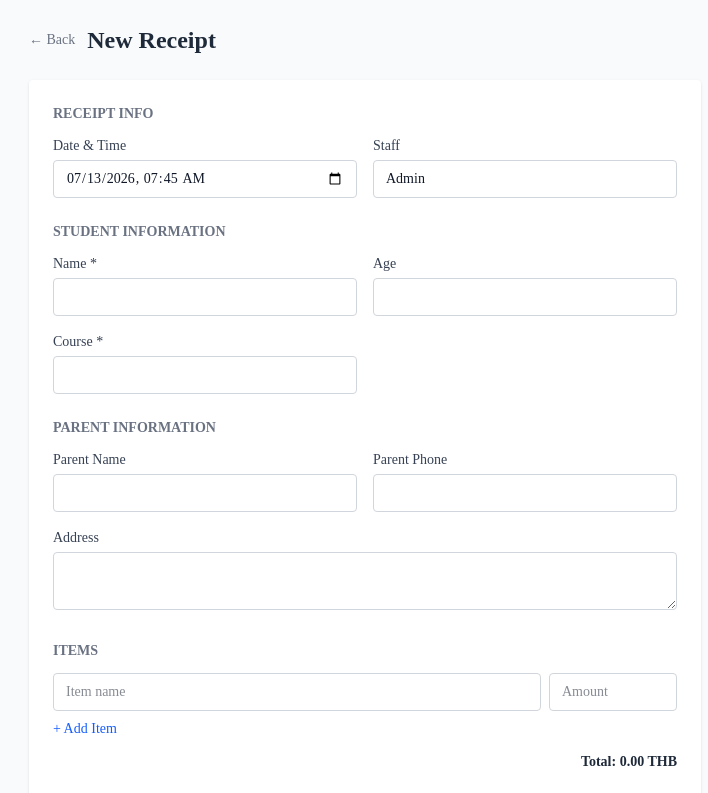
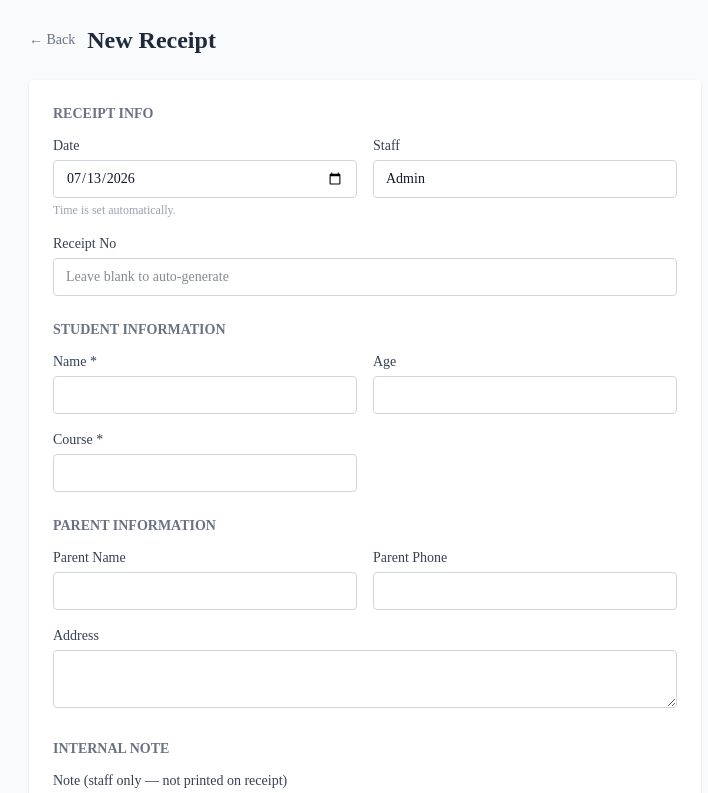
Before and after one commit to servicetheofficium/knc-receipt, a Next.js app: page /receipts/new in a window 1280 px wide. Shown: the top 793 px of the page, without its empty margins (275-983 px from the left). Built offline with nearby package versions, Linux system fonts and the light colour scheme; no server answers.

Commit message:
update for receipt and add CSV

```diff
--- a/app/receipts/[id]/edit/page.tsx
+++ b/app/receipts/[id]/edit/page.tsx
@@ -4,14 +4,23 @@ import { useEffect, useState } from "react";
 import { useParams, useRouter } from "next/navigation";
 import { supabase, Receipt, ReceiptItem } from "@/lib/supabase";
 
+function toDateInputValue(d: Date) {
+  const yr = d.getFullYear();
+  const mo = String(d.getMonth() + 1).padStart(2, "0");
+  const da = String(d.getDate()).padStart(2, "0");
+  return `${yr}-${mo}-${da}`;
+}
+
 export default function EditReceiptPage() {
   const { id } = useParams<{ id: string }>();
   const router = useRouter();
   const [loading, setLoading] = useState(true);
   const [saving, setSaving] = useState(false);
+  const [originalTime, setOriginalTime] = useState({ h: 0, m: 0, s: 0 });
 
   const [form, setForm] = useState({
     date: "",
+    receipt_no: "",
     staff: "",
     student_name: "",
     age: 0,
@@ -19,6 +28,7 @@ export default function EditReceiptPage() {
     parent_name: "",
     parent_phone: "",
     parent_address: "",
+    note: "",
     payment_method: "Cash",
     paid_amount: 0,
   });
@@ -29,8 +39,11 @@ export default function EditReceiptPage() {
       const { data } = await supabase.from("receipts").select("*").eq("id", id).single();
       if (data) {
         const r = data as Receipt;
+        const d = new Date(r.date);
+        setOriginalTime({ h: d.getHours(), m: d.getMinutes(), s: d.getSeconds() });
         setForm({
-          date: new Date(r.date).toISOString().slice(0, 16),
+          date: toDateInputValue(d),
+          receipt_no: r.receipt_no,
           staff: r.staff,
           student_name: r.student_name,
           age: r.age ?? 0,
@@ -38,6 +51,7 @@ export default function EditReceiptPage() {
           parent_name: r.parent_name ?? "",
           parent_phone: r.parent_phone ?? "",
           parent_address: r.parent_address ?? "",
+          note: r.note ?? "",
           payment_method: r.payment_method,
           paid_amount: r.paid_amount,
         });
@@ -75,12 +89,17 @@ export default function EditReceiptPage() {
     e.preventDefault();
     setSaving(true);
 
+    const [y, m, d] = form.date.split("-").map(Number);
+    const combinedDate = new Date(y, m - 1, d, originalTime.h, originalTime.m, originalTime.s);
+
     const { error } = await supabase
       .from("receipts")
       .update({
         ...form,
-        date: new Date(form.date).toISOString(),
+        receipt_no: form.receipt_no.trim(),
+        date: combinedDate.toISOString(),
         age: form.age ? Number(form.age) : null,
+        note: form.note || null,
         items,
         total,
         paid_amount: Number(form.paid_amount),
@@ -117,12 +136,19 @@ export default function EditReceiptPage() {
             <h2 className="text-sm font-semibold text-gray-500 uppercase mb-3">Receipt Info</h2>
             <div className="grid grid-cols-1 sm:grid-cols-2 gap-4">
               <div>
-                <label className="block text-sm font-medium text-gray-700 mb-1">Date & Time</label>
-                <input type="datetime-local" value={form.date} onChange={(e) => updateField("date", e.target.value)} required className={inputClass} />
+                <label className="block text-sm font-medium text-gray-700 mb-1">Date</label>
+                <input type="date" value={form.date} onChange={(e) => updateField("date", e.target.value)} required className={inputClass} />
+                <p className="mt-1 text-xs text-gray-400">
+                  Time: {String(originalTime.h).padStart(2, "0")}:{String(originalTime.m).padStart(2, "0")} (unchanged)
+                </p>
               </div>
               <div>
                 <label className="block text-sm font-medium text-gray-700 mb-1">Staff</label>
                 <input type="text" value={form.staff} onChange={(e) => updateField("staff", e.target.value)} required className={inputClass} />
+              </div>
+              <div className="col-span-1 sm:col-span-2">
+                <label className="block text-sm font-medium text-gray-700 mb-1">Receipt No</label>
+                <input type="text" value={form.receipt_no} onChange={(e) => updateField("receipt_no", e.target.value)} required className={inputClass} />
               </div>
             </div>
           </section>
@@ -162,6 +188,15 @@ export default function EditReceiptPage() {
                 <label className="block text-sm font-medium text-gray-700 mb-1">Address</label>
                 <textarea value={form.parent_address} onChange={(e) => updateField("parent_address", e.target.value)} rows={2} className={inputClass} />
               </div>
+            </div>
+          </section>
+
+          {/* Internal Note */}
+          <section>
+            <h2 className="text-sm font-semibold text-gray-500 uppercase mb-3">Internal Note</h2>
+            <div>
+              <label className="block text-sm font-medium text-gray-700 mb-1">Note (staff only — not printed on receipt)</label>
+              <textarea value={form.note} onChange={(e) => updateField("note", e.target.value)} rows={2} placeholder="e.g. Received by Admin John" className={inputClass} />
             </div>
           </section>
 
--- a/app/receipts/new/page.tsx
+++ b/app/receipts/new/page.tsx
@@ -6,12 +6,20 @@ import { supabase, ReceiptItem } from "@/lib/supabase";
 
 const defaultItems: ReceiptItem[] = [{ name: "", amount: 0 }];
 
+function toDateInputValue(d: Date) {
+  const yr = d.getFullYear();
+  const mo = String(d.getMonth() + 1).padStart(2, "0");
+  const da = String(d.getDate()).padStart(2, "0");
+  return `${yr}-${mo}-${da}`;
+}
+
 export default function NewReceiptPage() {
   const router = useRouter();
   const [saving, setSaving] = useState(false);
 
   const [form, setForm] = useState({
-    date: new Date().toISOString().slice(0, 16),
+    date: toDateInputValue(new Date()),
+    receipt_no: "",
     staff: "Admin",
     student_name: "",
     age: "",
@@ -19,6 +27,7 @@ export default function NewReceiptPage() {
     parent_name: "",
     parent_phone: "",
     parent_address: "",
+    note: "",
     payment_method: "Cash",
     paid_amount: 0,
   });
@@ -52,15 +61,24 @@ export default function NewReceiptPage() {
     e.preventDefault();
     setSaving(true);
 
-    const { error } = await supabase.from("receipts").insert({
+    const [y, m, d] = form.date.split("-").map(Number);
+    const now = new Date();
+    const combinedDate = new Date(y, m - 1, d, now.getHours(), now.getMinutes(), now.getSeconds());
+
+    const payload: Record<string, unknown> = {
       ...form,
-      date: new Date(form.date).toISOString(),
+      date: combinedDate.toISOString(),
       age: form.age ? Number(form.age) : null,
+      note: form.note || null,
       items,
       total,
       paid_amount: Number(form.paid_amount),
       change_amount: change,
-    });
+    };
+    if (form.receipt_no.trim()) payload.receipt_no = form.receipt_no.trim();
+    else delete payload.receipt_no;
+
+    const { error } = await supabase.from("receipts").insert(payload);
 
     setSaving(false);
     if (error) {
@@ -89,12 +107,17 @@ export default function NewReceiptPage() {
             <h2 className="text-sm font-semibold text-gray-500 uppercase mb-3">Receipt Info</h2>
             <div className="grid grid-cols-1 sm:grid-cols-2 gap-4">
               <div>
-                <label className="block text-sm font-medium text-gray-700 mb-1">Date & Time</label>
-                <input type="datetime-local" value={form.date} onChange={(e) => updateField("date", e.target.value)} required className={inputClass} />
+                <label className="block text-sm font-medium text-gray-700 mb-1">Date</label>
+                <input type="date" value={form.date} onChange={(e) => updateField("date", e.target.value)} required className={inputClass} />
+                <p className="mt-1 text-xs text-gray-400">Time is set automatically.</p>
               </div>
               <div>
                 <label className="block text-sm font-medium text-gray-700 mb-1">Staff</label>
                 <input type="text" value={form.staff} onChange={(e) => updateField("staff", e.target.value)} required className={inputClass} />
+              </div>
+              <div className="col-span-1 sm:col-span-2">
+                <label className="block text-sm font-medium text-gray-700 mb-1">Receipt No</label>
+                <input type="text" value={form.receipt_no} onChange={(e) => updateField("receipt_no", e.target.value)} placeholder="Leave blank to auto-generate" className={inputClass} />
               </div>
             </div>
           </section>
@@ -134,6 +157,15 @@ export default function NewReceiptPage() {
                 <label className="block text-sm font-medium text-gray-700 mb-1">Address</label>
                 <textarea value={form.parent_address} onChange={(e) => updateField("parent_address", e.target.value)} rows={2} className={inputClass} />
               </div>
+            </div>
+          </section>
+
+          {/* Internal Note */}
+          <section>
+            <h2 className="text-sm font-semibold text-gray-500 uppercase mb-3">Internal Note</h2>
+            <div>
+              <label className="block text-sm font-medium text-gray-700 mb-1">Note (staff only — not printed on receipt)</label>
+              <textarea value={form.note} onChange={(e) => updateField("note", e.target.value)} rows={2} placeholder="e.g. Received by Admin John" className={inputClass} />
             </div>
           </section>
 
--- a/app/receipts/page.tsx
+++ b/app/receipts/page.tsx
@@ -36,17 +36,66 @@ export default function ReceiptsPage() {
       r.course.toLowerCase().includes(search.toLowerCase())
   );
 
+  function exportCSV() {
+    const headers = [
+      "Receipt No", "Date", "Staff", "Student", "Age", "Course",
+      "Parent Name", "Parent Phone", "Parent Address", "Payment Method",
+      "Paid Amount", "Total", "Change", "Note",
+    ];
+    const escape = (v: string | number | null | undefined) => {
+      if (v == null) return "";
+      const s = String(v);
+      return s.includes(",") || s.includes('"') || s.includes("\n")
+        ? `"${s.replace(/"/g, '""')}"` : s;
+    };
+    const rows = [
+      headers.join(","),
+      ...filtered.map((r) => [
+        escape(r.receipt_no),
+        escape(new Date(r.date).toLocaleString("en-GB")),
+        escape(r.staff),
+        escape(r.student_name),
+        escape(r.age),
+        escape(r.course),
+        escape(r.parent_name),
+        escape(r.parent_phone),
+        escape(r.parent_address),
+        escape(r.payment_method),
+        escape(r.paid_amount),
+        escape(r.total),
+        escape(r.change_amount),
+        escape(r.note),
+      ].join(",")),
+    ];
+    const blob = new Blob([rows.join("\n")], { type: "text/csv;charset=utf-8;" });
+    const url = URL.createObjectURL(blob);
+    const link = document.createElement("a");
+    link.href = url;
+    link.download = `receipts_${new Date().toISOString().slice(0, 10)}.csv`;
+    link.click();
+    URL.revokeObjectURL(url);
+  }
+
   return (
     <div className="min-h-screen bg-gray-50 p-4 sm:p-6">
       <div className="max-w-5xl mx-auto text-gray-900">
         <div className="flex flex-wrap items-center justify-between gap-3 mb-6">
           <h1 className="text-xl sm:text-2xl font-bold text-gray-800">KNC School — Receipts</h1>
+          <div className="flex gap-2">
+            <button
+              onClick={exportCSV}
+              disabled={filtered.length === 0}
+              className="bg-white text-gray-700 border border-gray-300 px-4 py-2 rounded hover:bg-gray-50 text-sm font-medium disabled:opacity-50"
+            >
+              Export CSV
+            </button>
             <Link
               href="/receipts/new"
               className="bg-blue-600 text-white px-4 py-2 rounded hover:bg-blue-700 text-sm font-medium"
             >
               + New Receipt
             </Link>
+          </div>
         </div>
 
         <input
@@ -70,6 +119,7 @@ export default function ReceiptsPage() {
                   <th className="px-4 py-3 text-left">Date</th>
                   <th className="px-4 py-3 text-left">Student</th>
                   <th className="px-4 py-3 text-left">Course</th>
+                  <th className="px-4 py-3 text-left">Note</th>
                   <th className="px-4 py-3 text-right">Total</th>
                   <th className="px-4 py-3 text-center">Actions</th>
                 </tr>
@@ -83,6 +133,7 @@ export default function ReceiptsPage() {
                     </td>
                     <td className="px-4 py-3 text-gray-900">{r.student_name}</td>
                     <td className="px-4 py-3 text-gray-700">{r.course}</td>
+                    <td className="px-4 py-3 text-gray-500 max-w-[160px] truncate" title={r.note ?? ""}>{r.note || "-"}</td>
                     <td className="px-4 py-3 text-right font-medium text-gray-900">
                       {r.total.toLocaleString("en-US", { minimumFractionDigits: 2 })} THB
                     </td>
--- a/lib/supabase.ts
+++ b/lib/supabase.ts
@@ -16,6 +16,7 @@ export type Receipt = {
   parent_name: string;
   parent_phone: string;
   parent_address: string;
+  note: string | null;
   items: ReceiptItem[];
   total: number;
   payment_method: string;
```
Lines whose indentation alone changed are shown as unchanged.
